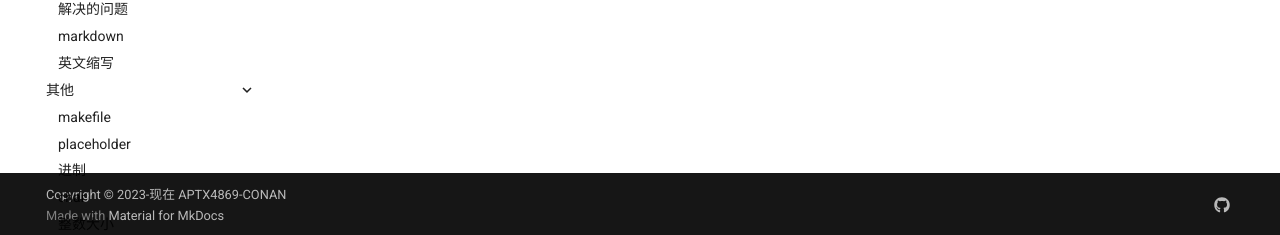
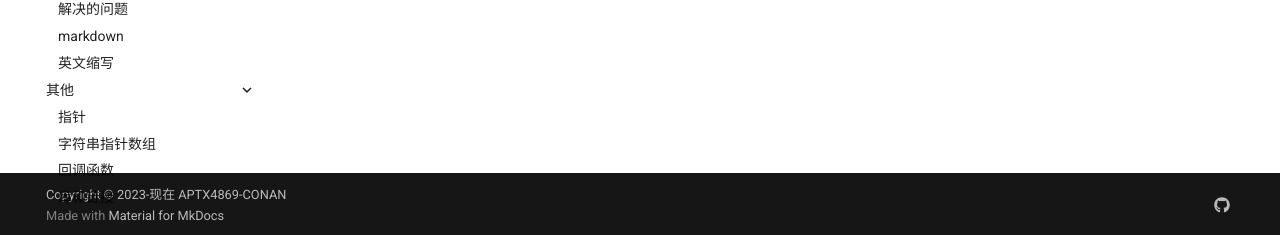
Before and after one commit to APTX4869-CONAN/zzp-blog, an MkDocs documentation site: the page built from docs/appendix/tmux.md, in a window 1280 px wide. Shown: the part 662-897 px from the top of the page. Built offline with MkDocs 1.6.1 and Material for MkDocs 9.7.7, drawn with Linux system fonts in a browser that asks for light colours; part of the change alters nothing that is shown.

Commit message:
2024-01-07_09:20:53 update

```diff
--- a/mkdocs.yml
+++ b/mkdocs.yml
@@ -53,34 +53,9 @@ nav:
             - markdown: appendix/markdown.md
             - 英文缩写: appendix/acronym.md
       - 其他:
-            - makefile: sundries/makefile.md
-            - placeholder: sundries/placeholder.md
-            - 进制: sundries/1.md
-            - char: sundries/2.md
-            - 整数大小: sundries/3.md
-            - 联合体: sundries/4.md
-            - for循环: sundries/5.md提问的
-            - 布尔代数式: sundries/6.md
             - 指针: sundries/7.md
             - 字符串指针数组: sundries/8.md
-            - ex15: sundries/9.md
-            - 结构体: sundries/10.md
-            - ex16: sundri es/11.md
-            - ex17: sundries/12.md
-            - 堆和栈的内存分配: sundries/13.md
             - 回调函数: sundries/14.md
-            - 预处理: sundries/15.md
-            - OOP: sundries/16.md
-            - 调试宏: sundries/17.md
-            - ex21: sundries/18.md
-            - ex22: sundries/19.md
-            - 具体调试: sundries/20.md
-            - 达夫设备: sundries/21.md
-            - 输入输出和文件: sundries/22.md
-            - 参变函数: sundries/23.md
-            - 实现程序: sundries/24.md
-            - 创造性和防御性编程: sundries/25.md
-            - Makefile: sundries/26.md
             - 库和链接: sundries/27.md
   - 休闲: play.md
 
```
